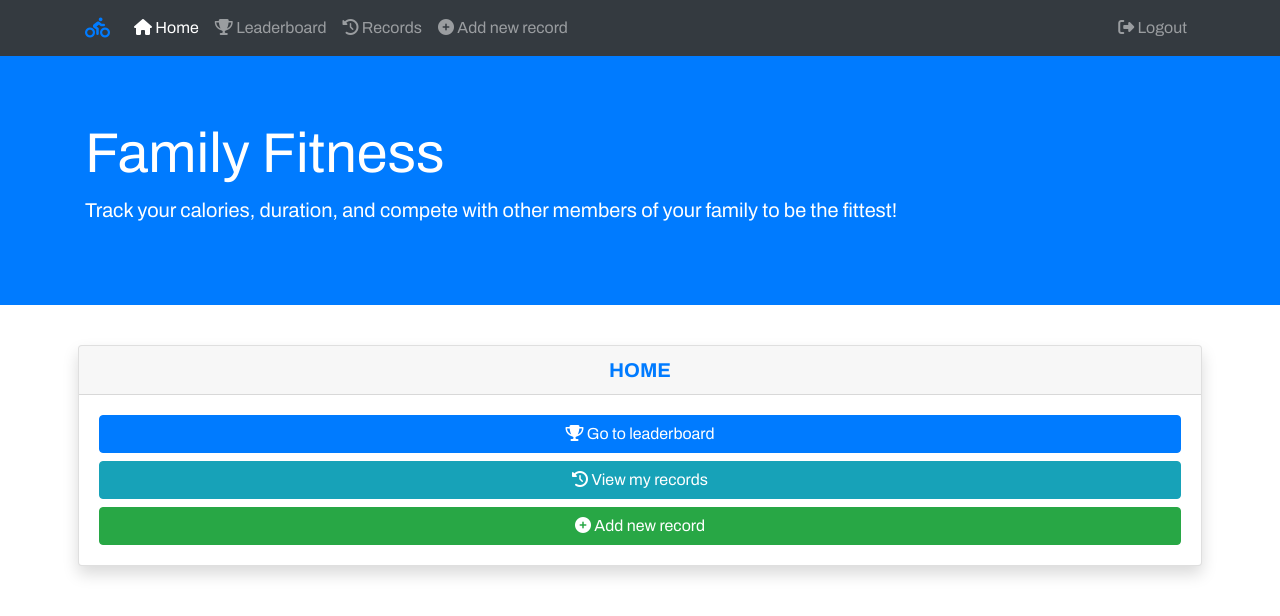
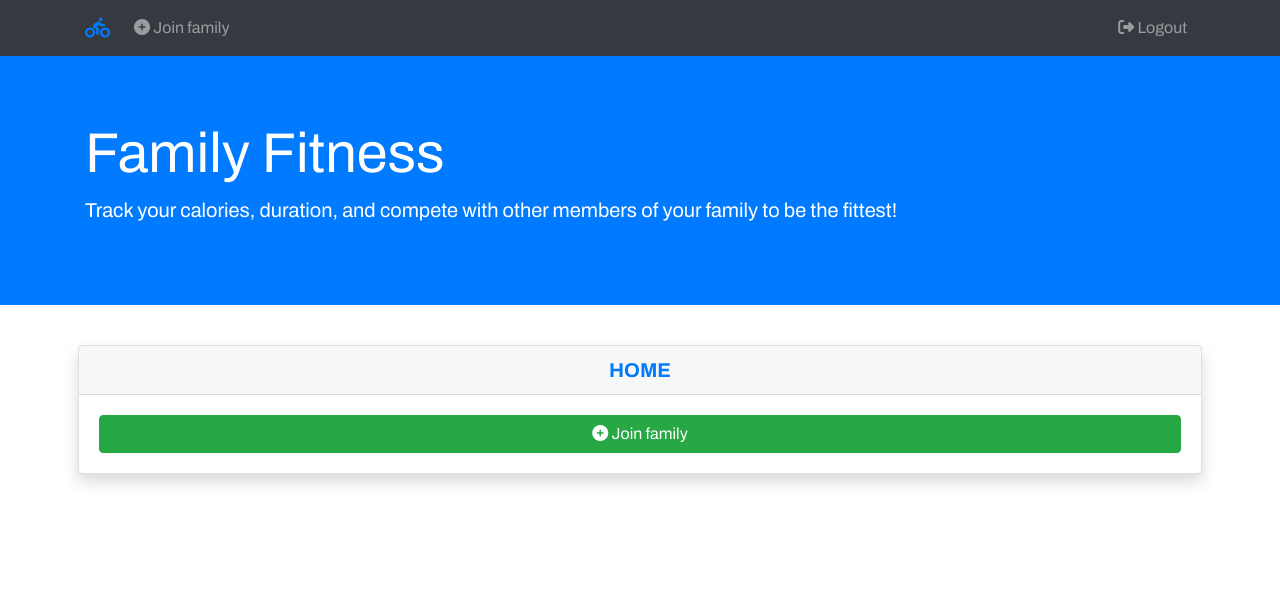
Before and after one commit to imaadzaffar/family-fitness, a Django app: page / in a window 1280 px wide. Shown: the top 616 px of the page. Run offline with Django 3.2, Linux system fonts and the light colour scheme; the visitor is signed in with stand-in values (Sample User, id 1); data that the repository does not hold is empty; some libraries are stand-ins or nearby versions.

Commit message:
Added join family button

```diff
--- a/main/templates/main/base.html
+++ b/main/templates/main/base.html
@@ -63,6 +63,13 @@
           </button>
           <div class="collapse navbar-collapse" id="navbarNavAltMarkup">
             <div class="navbar-nav">
+              {% if family is None %}
+                <a
+                  class="nav-item nav-link {% if request.resolver_match.url_name == 'create' %}active{% endif %}"
+                  href="{% url 'home' %}"
+                  ><i class="fas fa-plus-circle"></i> Join family</a
+                >
+              {% else %}
                 <a
                   class="nav-item nav-link {% if request.resolver_match.url_name == 'home' %}active{% endif %}"
                   href="{% url 'home' %}"
@@ -83,6 +90,7 @@
                   href="{% url 'create' %}"
                   ><i class="fas fa-plus-circle"></i> Add new record</a
                 >
+              {% endif %}
             </div>
           </div>
           <div class="navbar-nav navbar-no-expand navbar-right ml-auto">
--- a/main/templates/main/home.html
+++ b/main/templates/main/home.html
@@ -8,9 +8,13 @@
         <h5 class="card-header text-primary text-uppercase font-weight-bold">Home</h5>
       </div>
       <div class="card-body">
-        <a class="btn btn-primary btn-block" href="{% url 'leaderboard' %}"><i class="fas fa-trophy"></i> Go to leaderboard</a>
-        <a class="btn btn-info btn-block" href="{% url 'records' %}"><i class="fas fa-history"></i> View my records</a>
-        <a class="btn btn-success btn-block" href="{% url 'create' %}"><i class="fas fa-plus-circle"></i> Add new record</a>
+        {% if family is None %}
+          <a class="btn btn-success btn-block" href="{% url 'home' %}"><i class="fas fa-plus-circle"></i> Join family</a>
+        {% else %}
+           <a class="btn btn-primary btn-block" href="{% url 'leaderboard' %}"><i class="fas fa-trophy"></i> Go to leaderboard</a>
+          <a class="btn btn-info btn-block" href="{% url 'records' %}"><i class="fas fa-history"></i> View my records</a>
+          <a class="btn btn-success btn-block" href="{% url 'create' %}"><i class="fas fa-plus-circle"></i> Add new record</a>
+        {% endif %}
       </div>
     </div>
   </div>
--- a/main/views.py
+++ b/main/views.py
@@ -1,3 +1,6 @@
+import datetime
+import sys
+
 from django.contrib.auth.decorators import login_required
 from django.contrib.auth.models import User
 from django.db.models import Avg, Count, Min, Sum
@@ -6,14 +9,17 @@ from django.shortcuts import redirect, render
 from django.utils import dateparse, timezone
 
 from .forms import FitnessRecordForm
-from .models import FitnessRecord
+from .models import Family, FitnessRecord
 
-import datetime
-import sys
 
 # Create your views here.
 def home(request):
-    context = {}
+    user = request.user
+    family = user.family_set.first()
+
+    context = {
+        'family': family,
+    }
     return render(request, 'main/home.html', context)
 
 def leaderboard(request):
```
Lines whose indentation alone changed are shown as unchanged.
